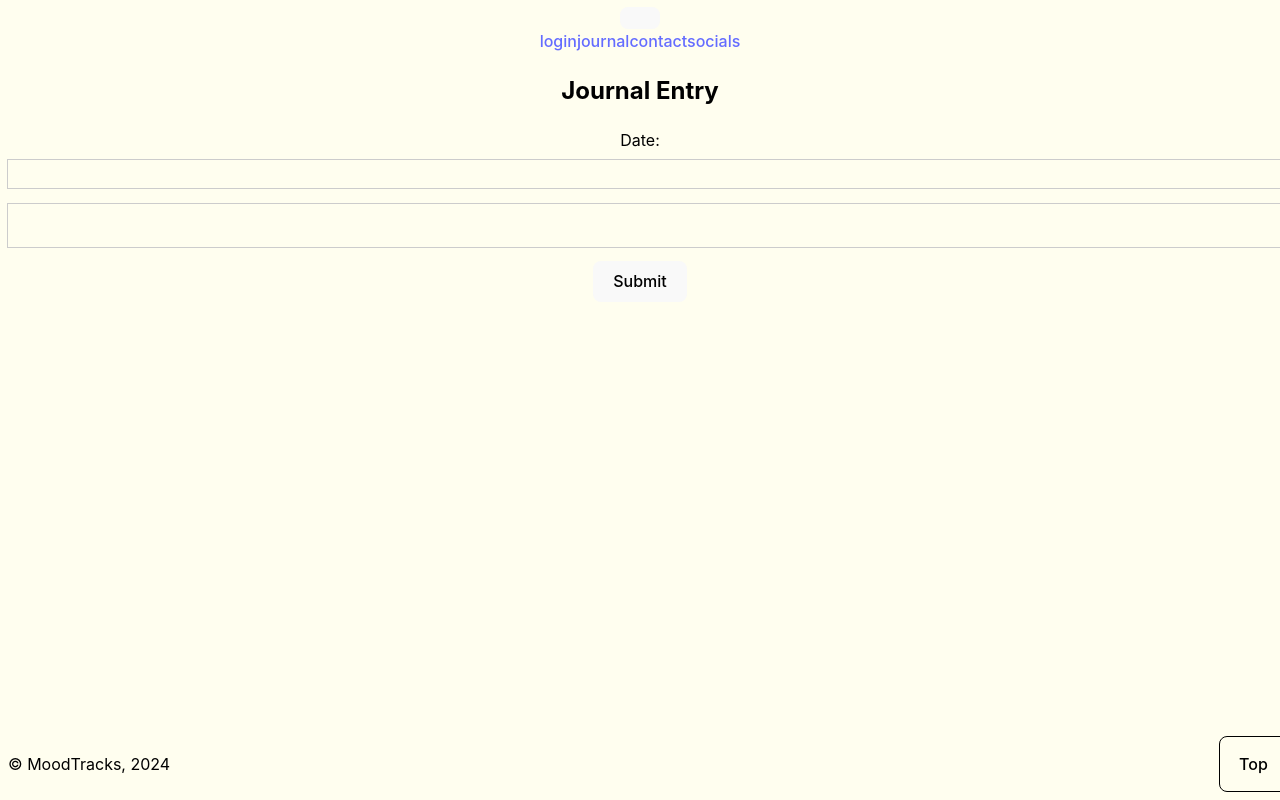
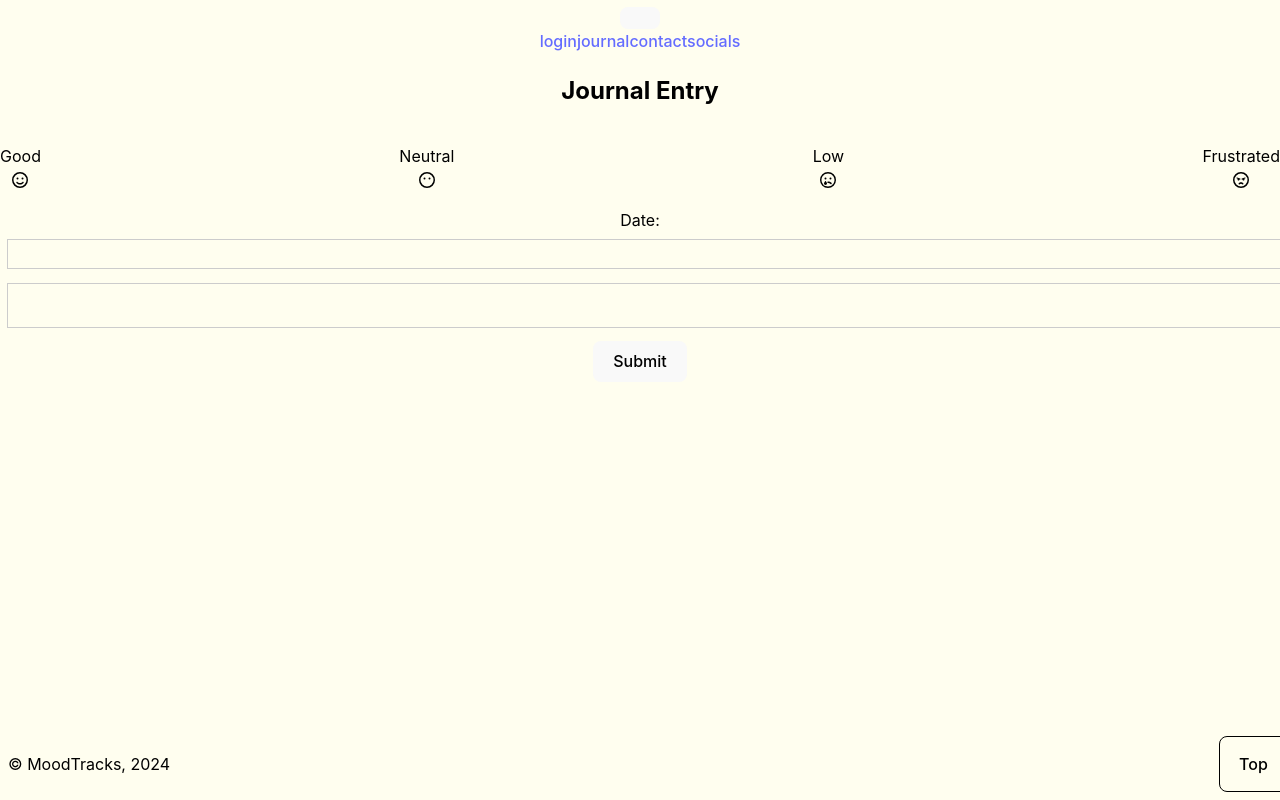
Before and after one commit to Billy-Rowden/MoodTracks, a React (Vite) app: page /journal in a window 1280 px wide. Shown: the top 800 px of the page. Built offline with nearby package versions, Linux system fonts and the light colour scheme.

Commit message:
rendered the emoji bar

```diff
--- a/package.json
+++ b/package.json
@@ -10,6 +10,9 @@
     "preview": "vite preview"
   },
   "dependencies": {
+    "@fortawesome/fontawesome-svg-core": "^6.5.1",
+    "@fortawesome/free-regular-svg-icons": "^6.5.1",
+    "@fortawesome/react-fontawesome": "^0.2.0",
     "bootstrap": "^5.3.3",
     "date-fns": "^3.3.1",
     "react": "^18.2.0",
--- a/src/App.jsx
+++ b/src/App.jsx
@@ -2,6 +2,7 @@ import { useState } from 'react'
 import { BrowserRouter as Router, Routes, Route } from 'react-router-dom'
 import JournalNavbar from './components/Navbar'
 import JournalFooter from './components/Footer'
+import EmojiBar from './components/EmotionBar'
 import { Login, Contact, Journal, Socials } from './components/Pages'
 import './App.css'
 
--- a/src/components/EmotionBar/index.jsx
+++ b/src/components/EmotionBar/index.jsx
@@ -1 +1,19 @@
+import Card from 'react-bootstrap/Card';
+import { FontAwesomeIcon } from '@fortawesome/react-fontawesome';
+import { faSmile, faSadTear, faAngry, faMehBlank} from '@fortawesome/free-regular-svg-icons';
 import './index.css'
+
+function EmojiBar() {
+    return (
+        <Card className="emojiContainer">
+            <Card.Body>
+                <p> Good <br></br><FontAwesomeIcon icon={faSmile} /> </p>
+                <p> Neutral <br></br><FontAwesomeIcon icon={faMehBlank} /></p>
+                <p>Low <br></br><FontAwesomeIcon icon={faSadTear} /></p>
+                <p>Frustrated <br></br><FontAwesomeIcon icon={faAngry} /></p>
+            </Card.Body>
+        </Card>
+    )
+}
+
+export default EmojiBar;
--- a/src/components/Pages/Journal.jsx
+++ b/src/components/Pages/Journal.jsx
@@ -1,7 +1,6 @@
 import React from 'react';
-import Container from 'react-bootstrap/Container';
 import JournalEntryForm from '../JournalEntry';
-
+import EmojiBar from '../EmotionBar';
 
 function Journal() {
     const handleEntrySubmit = (entryData) => {
@@ -12,6 +11,7 @@ function Journal() {
     return (
         <div>
             <h2>Journal Entry</h2>
+            <EmojiBar />
             <JournalEntryForm onSubmit={handleEntrySubmit} />
         </div>
     );
```
Also changed, not shown: 1 other file (tests, documents, lock files or other folders).
